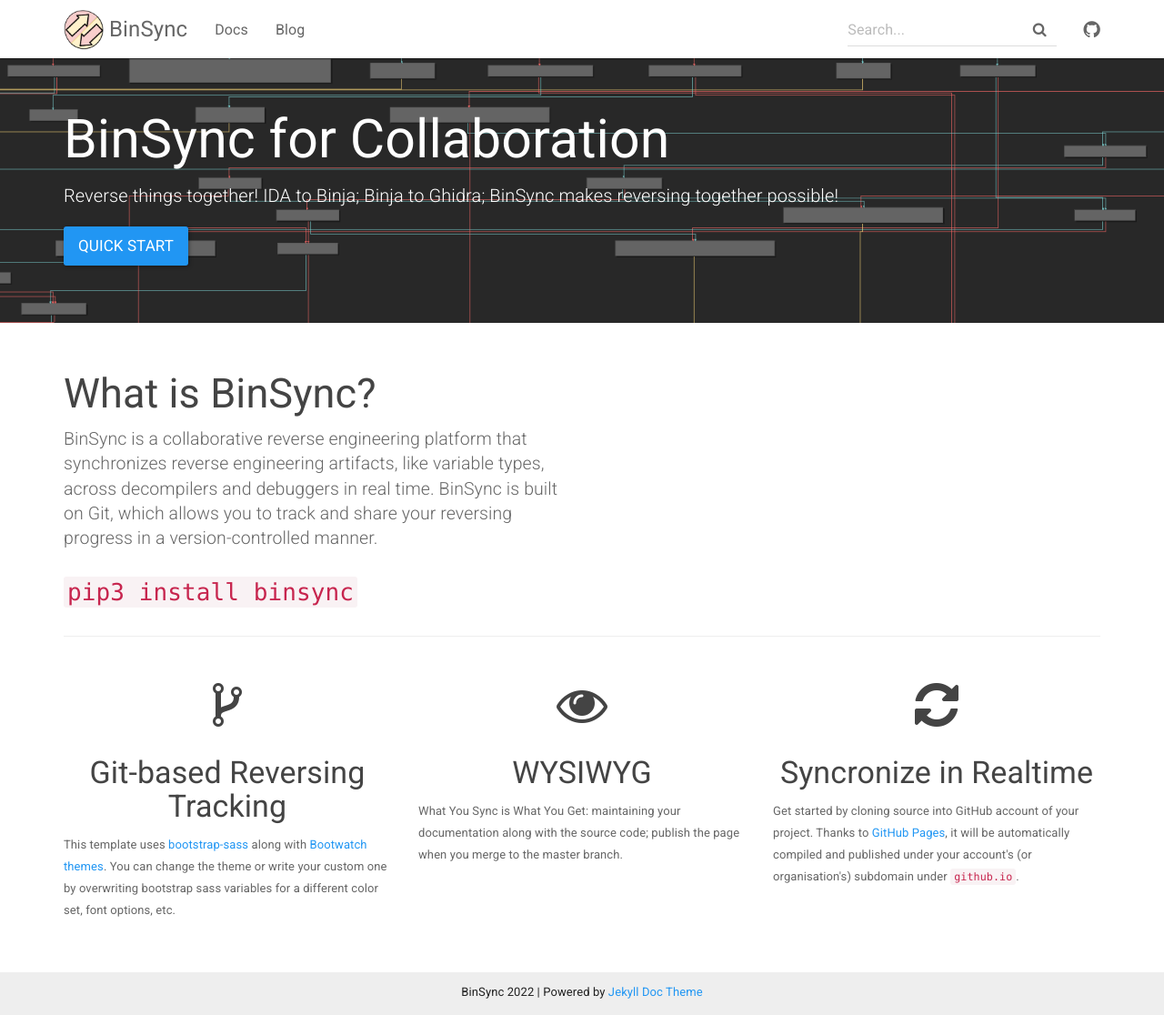
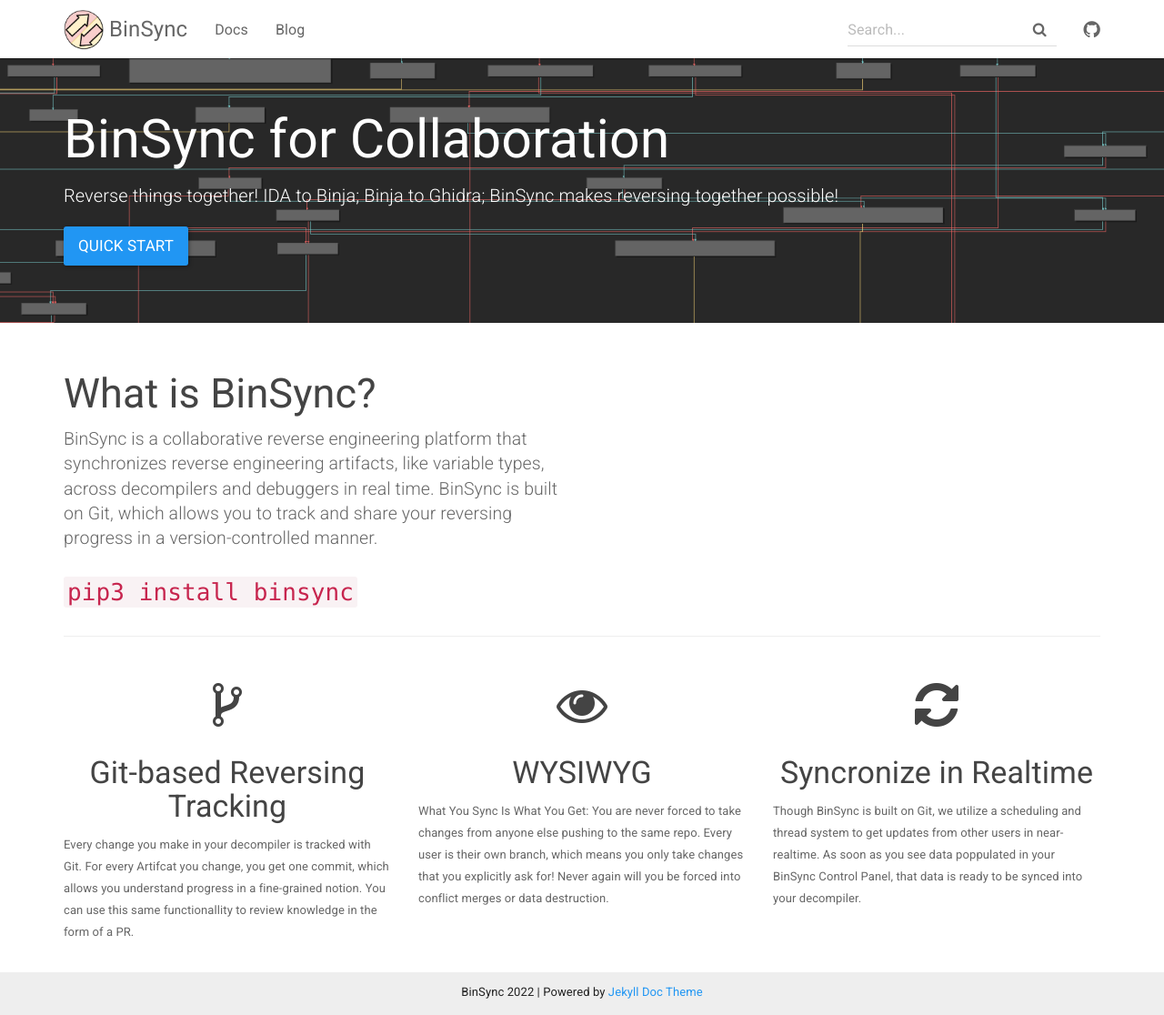
Before and after one commit to binsync/binsync.net, a Jekyll site: the page built from index.html, in a window 1280 px wide and 1116 px high. Shown: the whole window at 91% size. Built offline with Jekyll 4.4.1, drawn with Linux system fonts in a browser that asks for light colours.

Commit message:
Fixup the index page more

```diff
--- a/index.html
+++ b/index.html
@@ -36,21 +36,28 @@
         <div class="col-sm-4">
             <h1 class="text-center"><i class="fa fa-code-fork" aria-hidden="true"></i></h1>
             <h3 class="text-center">Git-based Reversing Tracking</h3>
-            <p>This template uses <a href="https://github.com/twbs/bootstrap-sass">bootstrap-sass</a> along with <a href="https://bootswatch.com/">Bootwatch themes</a>.
-            You can change the theme or write your custom one by overwriting bootstrap sass variables for a different color set, font options, etc.</p>
+            <p>
+                Every change you make in your decompiler is tracked with Git. For every Artifcat you change, you get one commit, which allows you
+                understand progress in a fine-grained notion. You can use this same functionallity to review knowledge in the form of a PR.
+            </p>
         </div>
         <div class="col-sm-4">
             <h1 class="text-center"><i class="fa fa-eye" aria-hidden="true"></i></h1>
             <h3 class="text-center">WYSIWYG</h3>
-            <p>What You Sync is What You Get:
-              maintaining your documentation along with the source code; publish the page when you merge to the master branch.</p>
+            <p>
+                What You Sync Is What You Get:
+                You are never forced to take changes from anyone else pushing to the same repo. Every user is their own branch, which means you
+                only take changes that you explicitly ask for! Never again will you be forced into conflict merges or data destruction.
+            </p>
         </div>
         <div class="col-sm-4">
             <h1 class="text-center"><i class="fa fa-refresh" aria-hidden="true"></i></h1>
             <h3 class="text-center">Syncronize in Realtime</h3>
-            <p>Get started by cloning source into GitHub account of your project. Thanks to <a href="https://pages.github.com">GitHub Pages</a>,
-              it will be automatically compiled and published under your account's (or organisation's) subdomain under <code>github.io</code>.
+            <p>
+                Though BinSync is built on Git, we utilize a scheduling and thread system to get updates from other users in near-realtime. As soon
+                as you see data poppulated in your BinSync Control Panel, that data is ready to be synced into your decompiler.
             </p>
+
         </div>
     </div>
     <!--
```
